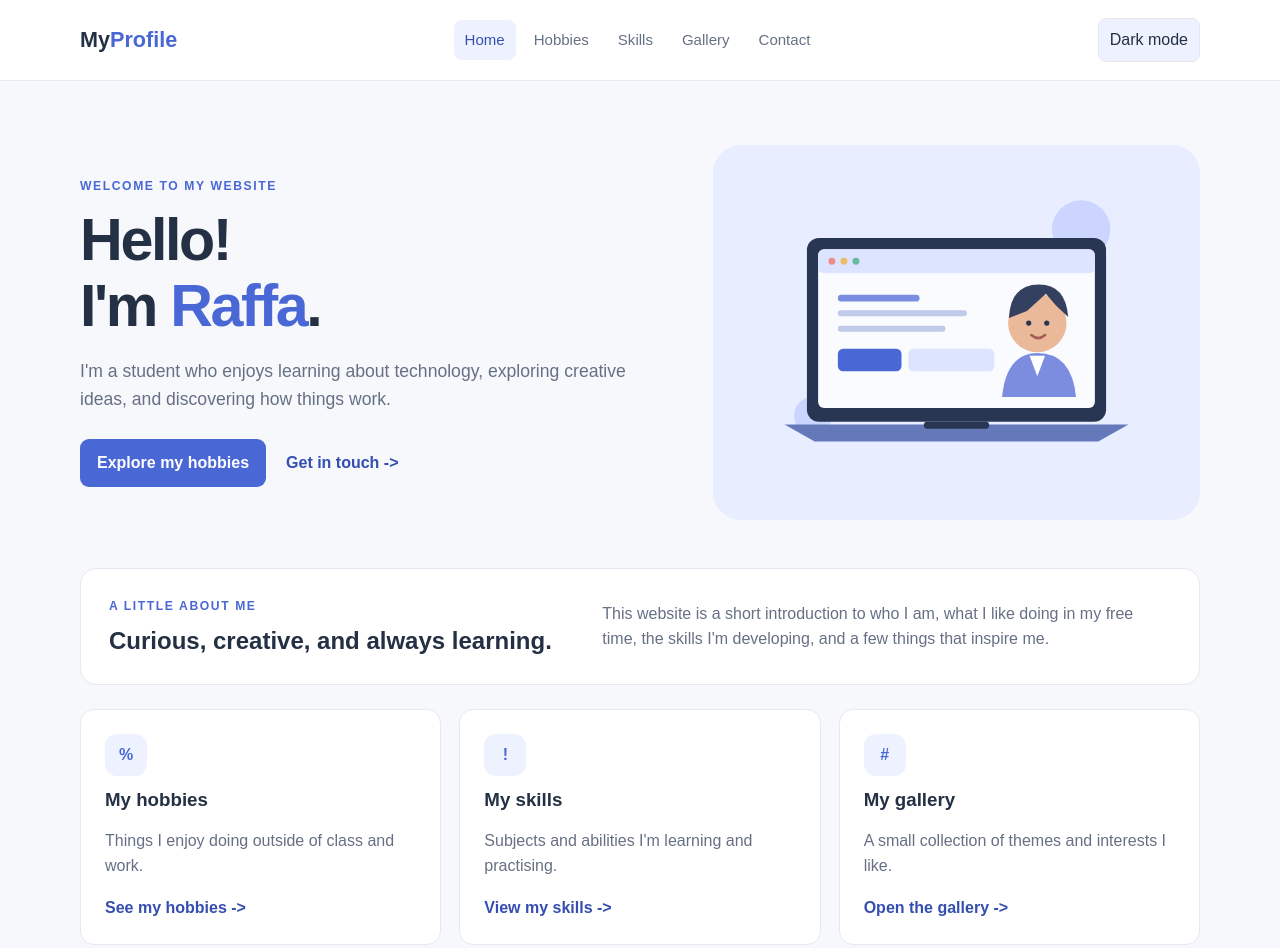
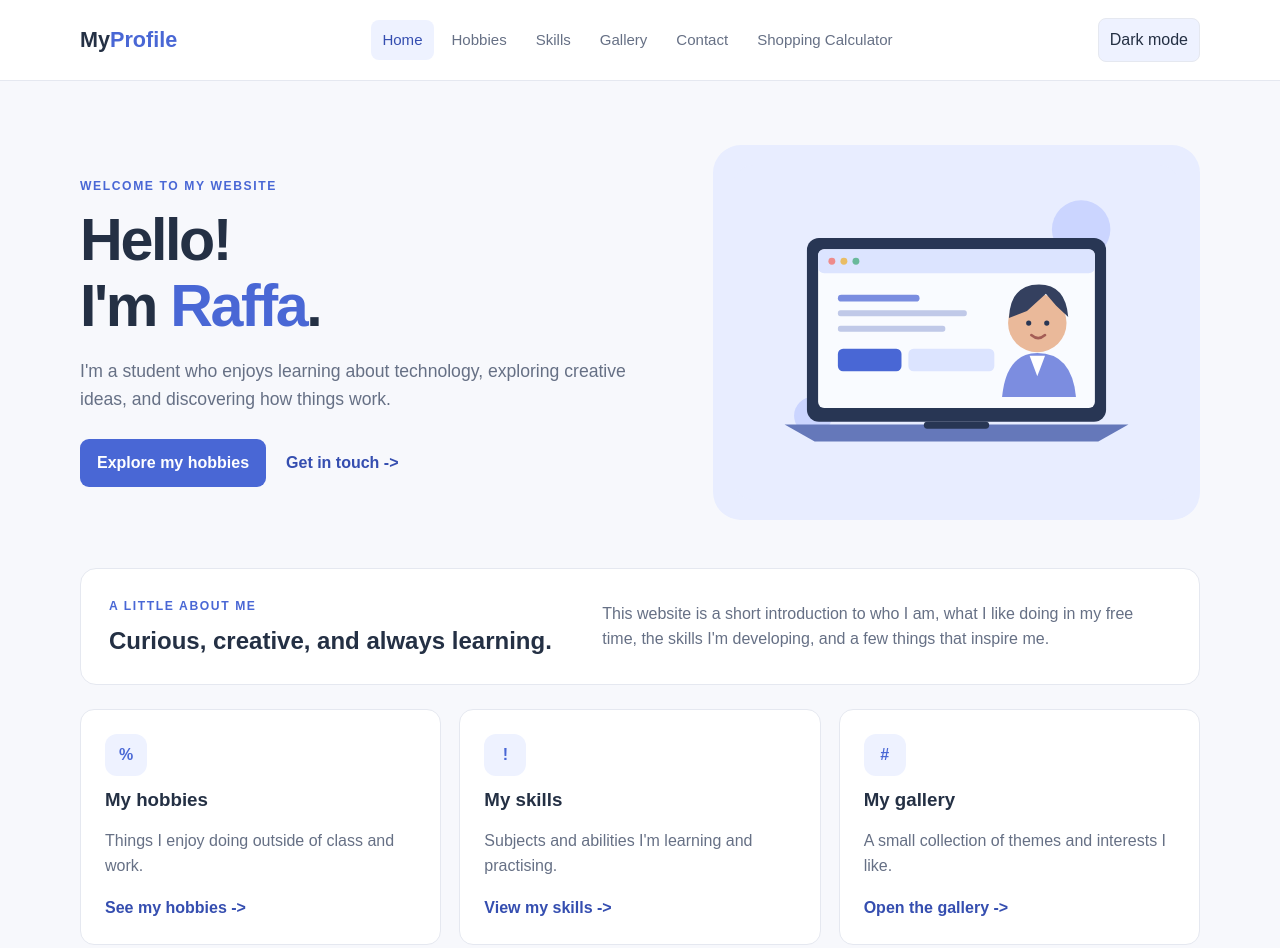
Before and after one commit to VoidCZ/PWD_cus-prof, a plain HTML site: page index.html in a window 1280 px wide. Drawn offline with Linux system fonts and the light colour scheme.

Commit message:
Add link to Shopping Calculator in navigation

```diff
--- a/index.html
+++ b/index.html
@@ -15,6 +15,7 @@
             <a href="skills.html">Skills</a>
             <a href="gallery.html">Gallery</a>
             <a href="contact.html">Contact</a>
+            <a href="economicform.html">Shopping Calculator</a>
         </nav>
         <button class="theme-toggle" id="themeToggle" type="button" aria-label="Switch to dark mode" aria-pressed="false">Dark mode</button>
     </header>
```
